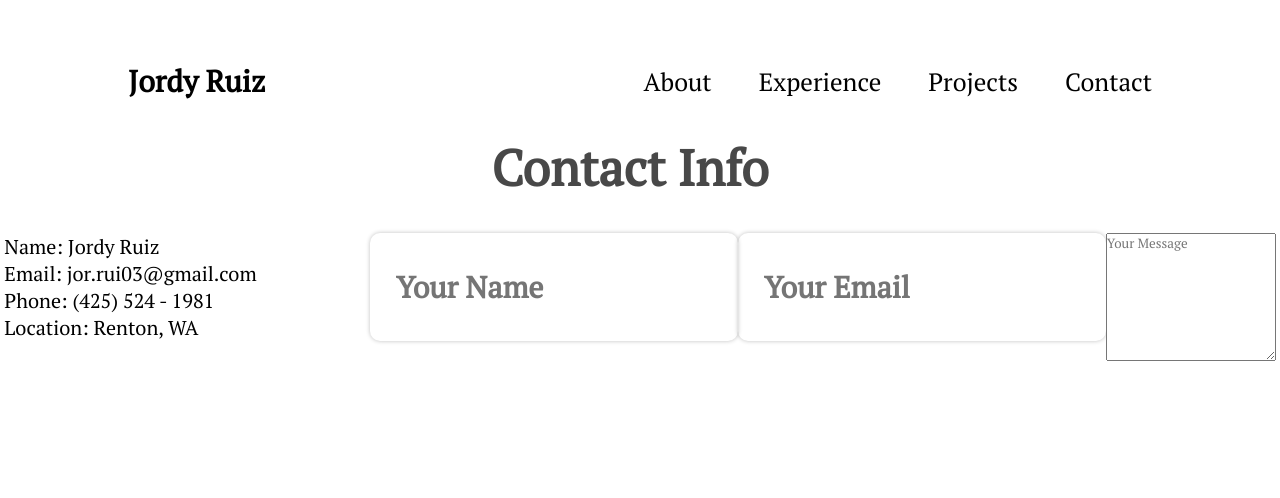
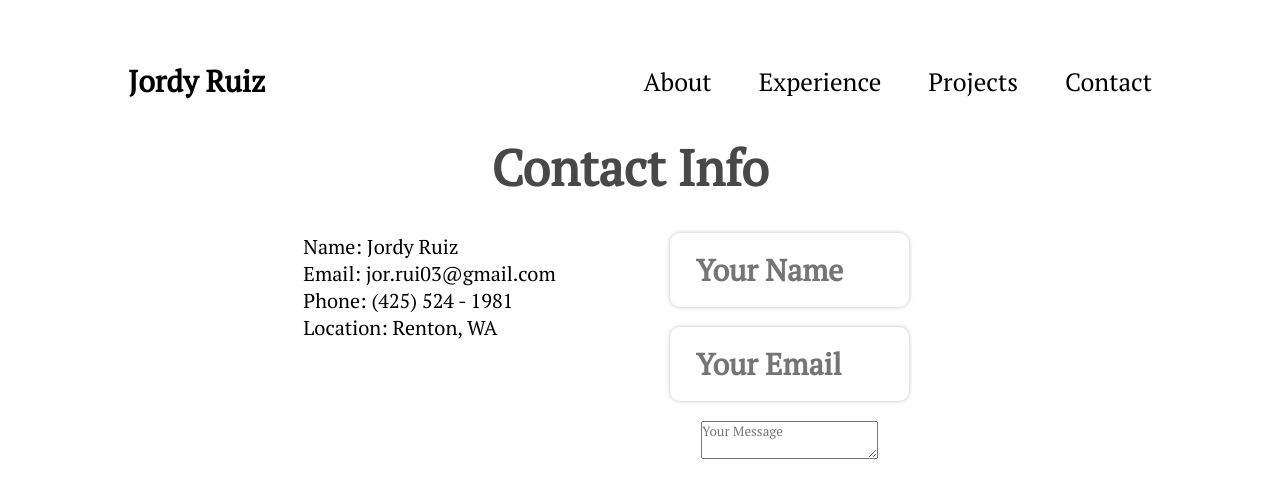
Before and after one commit to Jordy-03/portfolio-test, a React (Vite) app in the folder Portfolio/: page /Contact in a window 1280 px wide. Shown: the top 498 px of the page. Built offline with nearby package versions, Linux system fonts and the light colour scheme.

Commit message:
Adjusted width info

```diff
--- a/Portfolio/src/Modules/Contact.module.css
+++ b/Portfolio/src/Modules/Contact.module.css
@@ -34,7 +34,7 @@
     padding: 17px 26px;
     box-shadow: 0 0 4px 0 rgba(0, 0, 0, 0.25);
     margin-bottom: 20px;
-    width: 30%;
+    width: 64%;
     border-radius: 10px;
     border: none;
     background-color: var(--color-primary-light);
@@ -45,7 +45,7 @@
     font-size: 20px;
     font-weight: 400;
     margin-bottom: 20px;
-    width: 30%;
+    width: 50%;
     border-radius: 10px;
     border: none;
     background-color: var(--color-primary-light);
--- a/Portfolio/src/Pages/Contact.jsx
+++ b/Portfolio/src/Pages/Contact.jsx
@@ -12,9 +12,12 @@ export const Contact = () => {
                     Phone: (425) 524 - 1981<br />
                     Location: Renton, WA
                 </p>
-                <input type="text" className={styles.input} placeholder="Your Name" required></input>
-                <input type="email" className={styles.input} placeholder="Your Email" required></input>
-                <textarea className={styles.textarea} placeholder="Your Message"></textarea>
+                <div className={styles.container}>
+                    <input type="text" className={styles.input} placeholder="Your Name" required></input>
+                    <input type="email" className={styles.input} placeholder="Your Email" required></input>
+                    <textarea className={styles.textarea} placeholder="Your Message"></textarea>
+                </div>
+
             </div>
 
 
```
